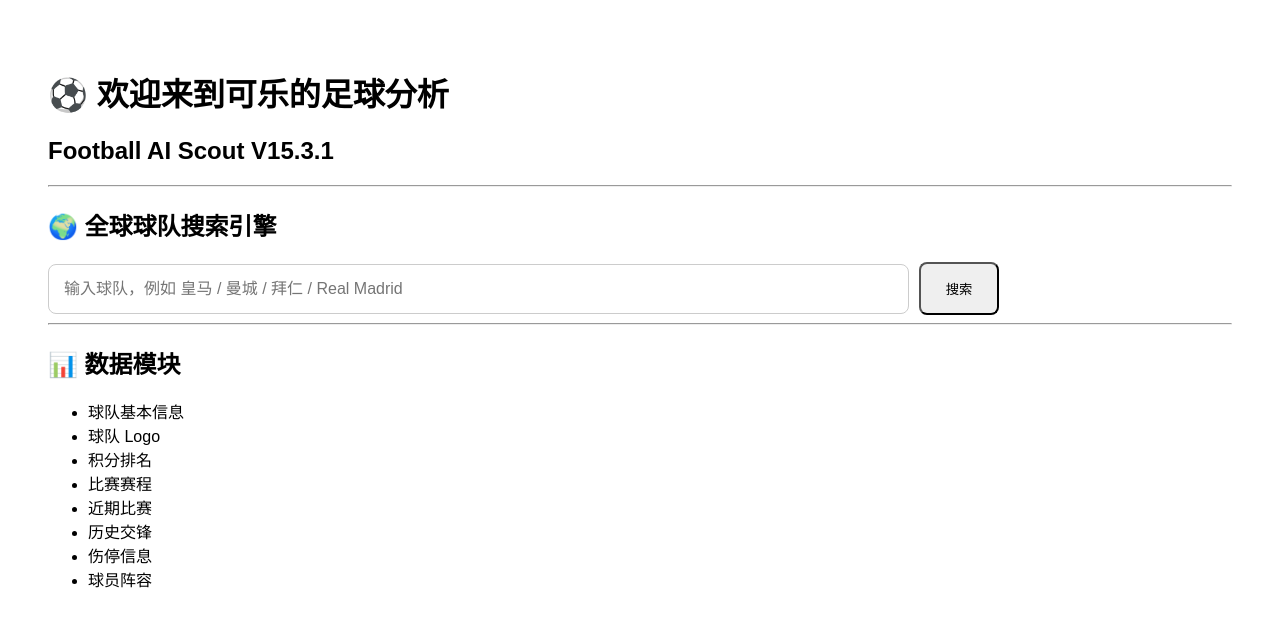
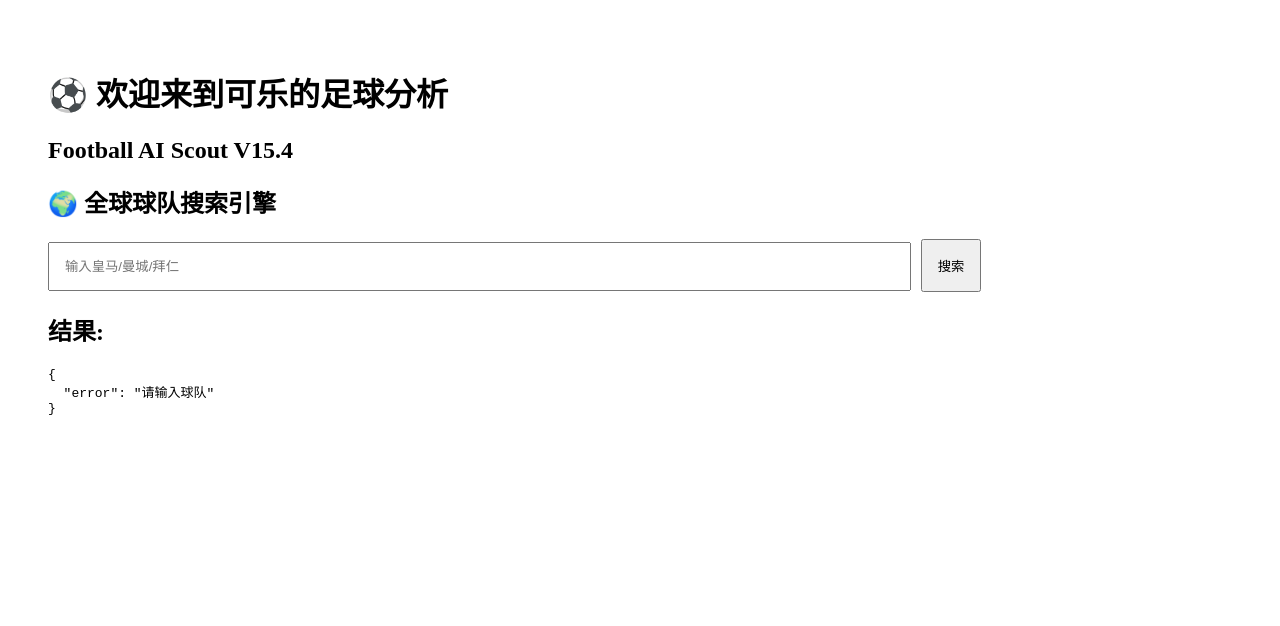
Before and after one commit to MrZhongH/football-ai-scout, a Next.js app: page / in a window 1280 px wide. Both pictures are taken after a click on the button "搜索". Shown: the top 626 px of the page. Built offline with nearby package versions, Linux system fonts and the light colour scheme.

Commit message:
Update page.js

```diff
--- a/app/page.js
+++ b/app/page.js
@@ -1,52 +1,36 @@
 "use client";
 
-import { useState } from "react";
+import {useState} from "react";
 
 
-export default function Home() {
+export default function Home(){
 
 
-const [keyword,setKeyword] = useState("");
+const [keyword,setKeyword]=useState("");
 
-const [loading,setLoading] = useState(false);
+const [result,setResult]=useState(null);
 
-const [data,setData] = useState(null);
 
 
 async function searchTeam(){
 
 
-if(!keyword){
-alert("请输入球队名称");
-return;
-}
+console.log("search:",keyword);
 
-
-setLoading(true);
-
-
-try{
 
 
 const res = await fetch(
-`/api/team-search?q=${encodeURIComponent(keyword)}`
+"/api/team-search?q="+keyword
 );
 
 
-const json = await res.json();
+const data = await res.json();
 
 
-setData(json);
+console.log(data);
 
 
-}catch(error){
-
-console.log(error);
-
-}
-
-
-setLoading(false);
+setResult(data);
 
 
 }
@@ -57,10 +41,7 @@ return (
 
 <main
 style={{
-padding:40,
-fontFamily:"Arial",
-background:"#ffffff",
-minHeight:"100vh"
+padding:40
 }}
 >
 
@@ -71,12 +52,8 @@ minHeight:"100vh"
 
 
 <h2>
-Football AI Scout V15.3.1
+Football AI Scout V15.4
 </h2>
-
-
-
-<hr/>
 
 
 
@@ -86,39 +63,19 @@ Football AI Scout V15.3.1
 
 
 
-<div>
-
-
 <input
 
 value={keyword}
 
 onChange={
-(e)=>setKeyword(e.target.value)
+e=>setKeyword(e.target.value)
 }
 
-onKeyDown={
-(e)=>{
-if(e.key==="Enter"){
-searchTeam();
-}
-}
-}
-
-placeholder="输入球队，例如 皇马 / 曼城 / 拜仁 / Real Madrid"
+placeholder="输入皇马/曼城/拜仁"
 
 style={{
-
 padding:15,
-
-width:"70%",
-
-fontSize:16,
-
-borderRadius:8,
-
-border:"1px solid #ccc"
-
+width:"70%"
 }}
 
 />
@@ -130,109 +87,32 @@ border:"1px solid #ccc"
 onClick={searchTeam}
 
 style={{
-
-padding:"15px 25px",
-
-marginLeft:10,
-
-borderRadius:8,
-
-cursor:"pointer"
-
+padding:15,
+marginLeft:10
 }}
 
 >
-
-{
-loading?
-"搜索中..."
-:
-"搜索"
-}
-
+搜索
 </button>
-
-
-</div>
-
-
 
 
 
 {
-data &&
 
-<div
+result &&
 
-style={{
-
-marginTop:30,
-
-background:"#f5f7fb",
-
-padding:25,
-
-borderRadius:15
-
-}}
-
->
-
+<div>
 
 <h2>
-🔎 搜索结果
+结果:
 </h2>
 
 
-
-{
-data.error ?
-
-<p>
-{data.error}
-</p>
-
-
-:
-
-<>
-
-
-<h3>
-球队：
-{
-data.team || keyword
-}
-</h3>
-
-
-
-<p>
-状态：
-✅ API连接成功
-</p>
-
-
-
-<pre
-
-style={{
-
-background:"#fff",
-
-padding:20,
-
-borderRadius:10,
-
-overflow:"auto"
-
-}}
-
->
+<pre>
 
 {
 JSON.stringify(
-data,
+result,
 null,
 2
 )
@@ -241,81 +121,16 @@ null,
 </pre>
 
 
-</>
-
-
-}
-
-
-
 </div>
 
 
 }
 
 
-
-
-
-<hr/>
-
-
-
-<h2>
-📊 数据模块
-</h2>
-
-
-<ul>
-
-<li>
-球队基本信息
-</li>
-
-
-<li>
-球队 Logo
-</li>
-
-
-<li>
-积分排名
-</li>
-
-
-<li>
-比赛赛程
-</li>
-
-
-<li>
-近期比赛
-</li>
-
-
-<li>
-历史交锋
-</li>
-
-
-<li>
-伤停信息
-</li>
-
-
-<li>
-球员阵容
-</li>
-
-
-</ul>
-
-
-
 </main>
 
 
-);
+)
 
 
 }
```
